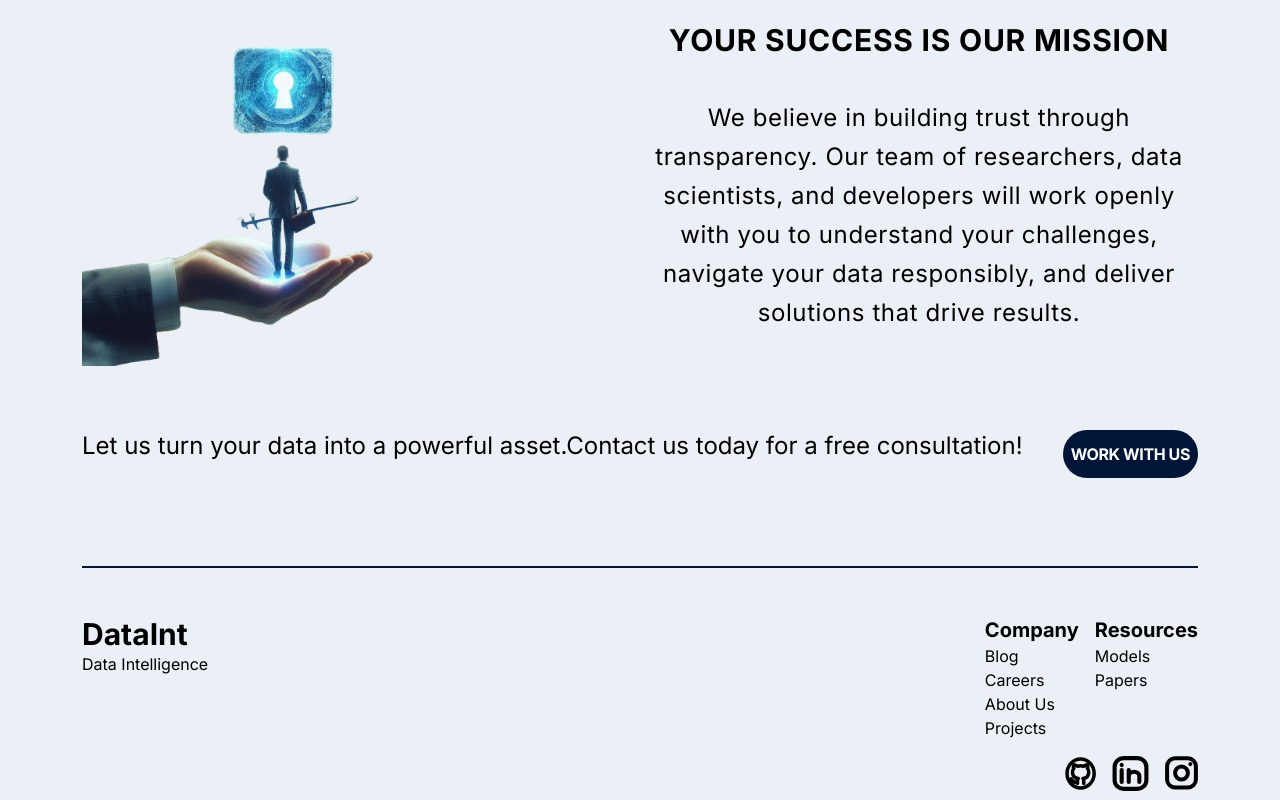
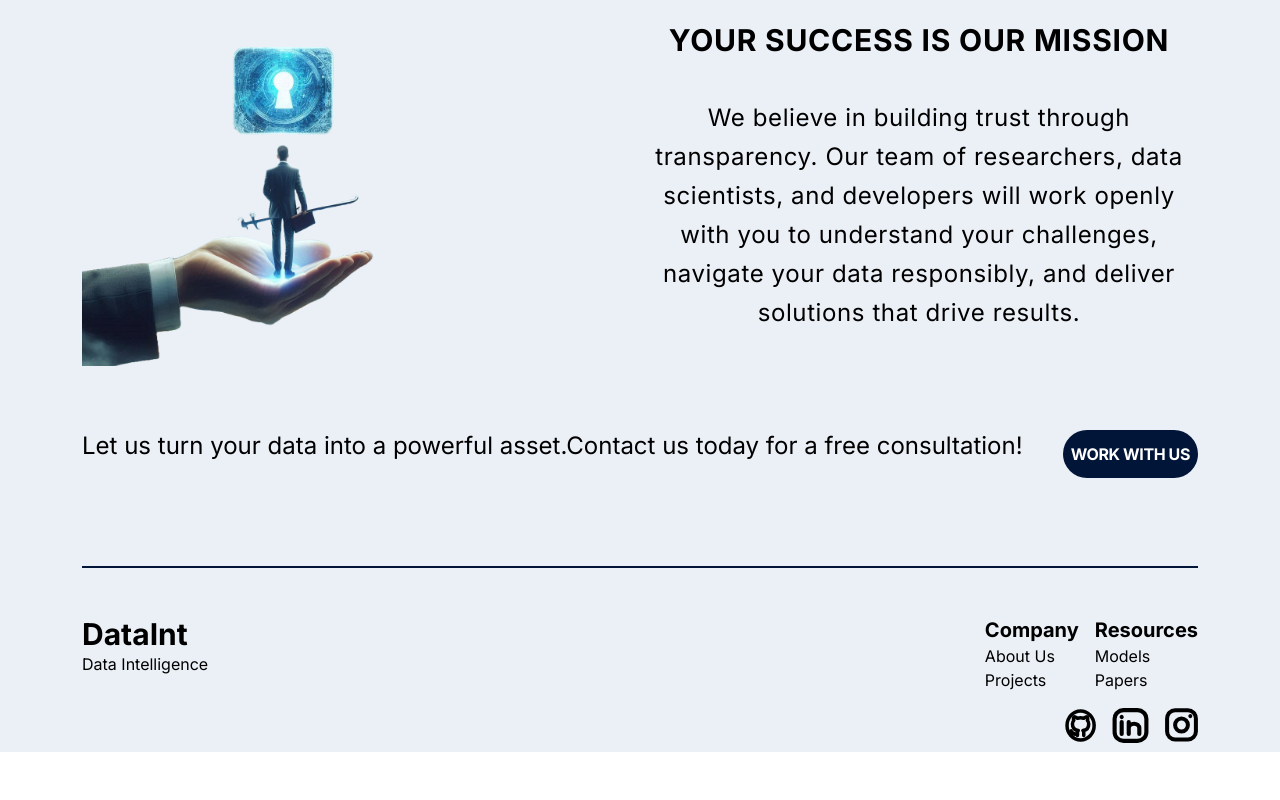
Before and after one commit to Anthony-Phiri-533-MW/dataint-2, a Next.js app: page / in a window 1280 px wide. Shown: the part 1066-1866 px from the top of the page. After the commit the page ends 1818 px from the top, so only its background shows below. Built offline with nearby package versions, Linux system fonts and the light colour scheme.

Commit message:
Link footer element

```diff
--- a/app/components/Footer/Footer.jsx
+++ b/app/components/Footer/Footer.jsx
@@ -1,6 +1,7 @@
 import React from 'react'
 import { Divider } from './Divider';
 import { SocialIcons } from './SocialIcons';
+import Link from 'next/link';
 
 const Footer = () => {
     return (
@@ -16,18 +17,16 @@ const Footer = () => {
                     <div>
                         <h1 className='font-bold text-xl'>Company</h1>
                         <ul>
-                            <li>Blog</li>
-                            <li>Careers</li>
-                            <li>About Us</li>
-                            <li>Projects</li>
+                            <Link href='/aboutus'><li>About Us</li></Link>
+                            <Link href='/ourwork'><li>Projects</li></Link>
                         </ul>
                     </div>
 
                     <div>
                         <h1 className='font-bold text-xl'>Resources</h1>
                         <ul>
-                            <li>Models</li>
-                            <li>Papers</li>
+                            <Link href='/ourwork'><li>Models</li></Link>
+                            <Link href='/ourwork'><li>Papers</li></Link>
                         </ul>
                     </div>
                 </div>
```
